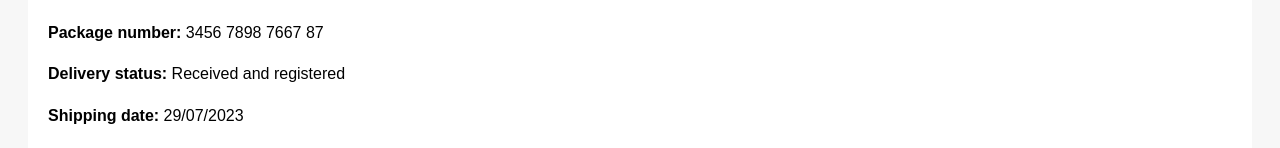
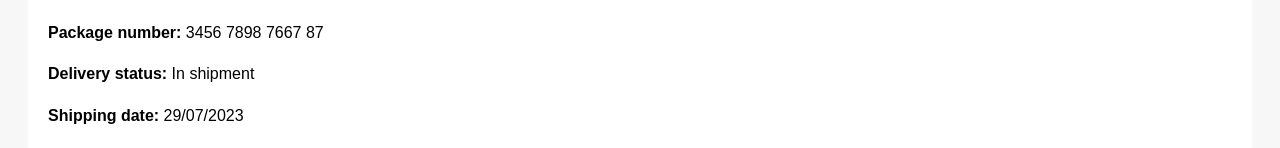
Before and after one commit to dpdgermany/Paketgefunden, a plain HTML site: page index.html in a window 1280 px wide. Shown: the part 224-372 px from the top of the page. Drawn offline with Linux system fonts and the light colour scheme.

Commit message:
Update index.html

```diff
--- a/index.html
+++ b/index.html
@@ -66,7 +66,7 @@
 
         <div class="result-details">
             <p><strong>Package number:</strong> 3456 7898 7667 87 </p>
-            <p><strong>Delivery status:</strong> Received and registered</p>
+            <p><strong>Delivery status:</strong> In shipment</p>
             <p><strong>Shipping date:</strong> 29/07/2023</p>
             <p><strong>Estimated delivery date:</strong> 31/07/2023</p>
         </div>
```
